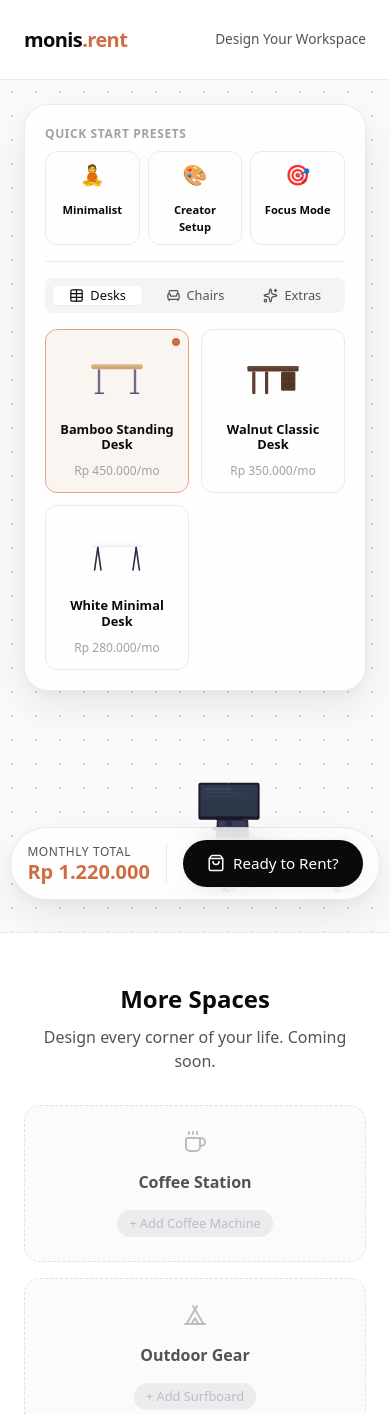
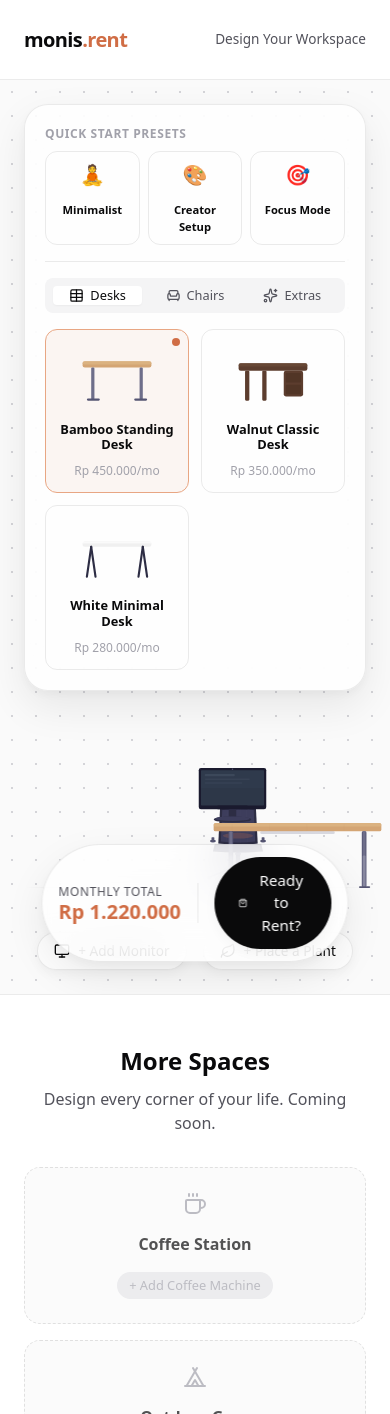
Before and after one commit to AriJaya07/desent-setup, a Next.js app: page / in a window 390 px wide. Shown: the top 1414 px of the page. Built offline with nearby package versions, Linux system fonts and the light colour scheme.

Commit message:
fix: robust CSS grid layout, fix responsive breaks, fix image aspect ratio warnings, fix scene positioning

```diff
--- a/app/globals.css
+++ b/app/globals.css
@@ -107,10 +107,11 @@ body {
   background-image: radial-gradient(var(--color-slate-300) 1px, transparent 1px);
   background-size: 24px 24px;
   overflow: hidden;
-  display: flex;
-  flex-direction: column;
-  align-items: center;
+  display: grid;
+  grid-template-columns: 340px 1fr 180px;
+  gap: var(--space-6);
   padding: var(--space-6);
+  align-items: start;
 }
 
 .scene-container {
@@ -144,24 +145,20 @@ body {
 }
 
 .panel-left {
-  position: absolute;
-  left: var(--space-6);
-  top: var(--space-6);
-  width: 340px;
+  position: relative;
+  width: 100%;
   max-height: calc(100vh - 120px);
   overflow-y: auto;
   z-index: 30;
 }
 
 .panel-right-actions {
-  position: absolute;
-  right: var(--space-6);
-  top: 50%;
-  transform: translateY(-50%);
+  position: relative;
   display: flex;
   flex-direction: column;
   gap: var(--space-4);
   z-index: 30;
+  margin-top: var(--space-16);
 }
 
 /* ─── Option card (Sleek Redesign) ──────────────────────── */
@@ -324,15 +321,24 @@ body {
 }
 
 /* ─── Responsive Grid ──────────────────────────────────── */
-@media (max-width: 1024px) {
-  .panel-left {
-    position: relative;
-    width: 100%;
-    left: 0;
-    top: 0;
-    margin-bottom: var(--space-6);
+@media (max-width: 1100px) {
+  .immersive-stage {
+    grid-template-columns: 340px 1fr;
   }
   .panel-right-actions {
-    display: none; /* Can move to bottom or inline */
+    grid-column: 1 / -1;
+    flex-direction: row;
+    justify-content: center;
+    margin-top: 0;
   }
 }
+
+@media (max-width: 800px) {
+  .immersive-stage {
+    grid-template-columns: 1fr;
+  }
+  .panel-left {
+    max-height: none;
+    overflow-y: visible;
+  }
+}
--- a/components/ConfiguratorApp.tsx
+++ b/components/ConfiguratorApp.tsx
@@ -111,12 +111,13 @@ export default function ConfiguratorApp() {
 
           {/* Bottom Floating CTA */}
           <motion.div
-            initial={{ opacity: 0, y: 20 }}
-            animate={{ opacity: 1, y: 0 }}
+            initial={{ opacity: 0, y: 20, x: '-50%' }}
+            animate={{ opacity: 1, y: 0, x: '-50%' }}
             transition={{ duration: 0.4, delay: 0.3 }}
             style={{
               position: 'absolute',
               bottom: 'var(--space-8)',
+              left: '50%',
               display: 'flex',
               flexDirection: 'column',
               alignItems: 'center',
--- a/components/checkout/CheckoutPanel.tsx
+++ b/components/checkout/CheckoutPanel.tsx
@@ -102,19 +102,18 @@ export default function CheckoutPanel() {
                     <div style={{ display: 'flex', alignItems: 'center', gap: 'var(--space-3)' }}>
                       <div
                         style={{
+                          position: 'relative',
                           width: 40,
                           height: 36,
-                          display: 'flex',
-                          alignItems: 'center',
-                          justifyContent: 'center',
+                          flexShrink: 0
                         }}
                       >
                         <Image
                           src={product.thumbnail}
                           alt={product.name}
-                          width={40}
-                          height={36}
-                          style={{ width: 'auto', height: 'auto', maxWidth: 40, maxHeight: 36 }}
+                          fill
+                          style={{ objectFit: 'contain' }}
+                          sizes="40px"
                         />
                       </div>
                       <div>
--- a/components/picker/OptionCard.tsx
+++ b/components/picker/OptionCard.tsx
@@ -43,20 +43,18 @@ export default function OptionCard({
       )}
       <div
         style={{
+          position: 'relative',
           width: '100%',
           height: 64,
-          display: 'flex',
-          alignItems: 'center',
-          justifyContent: 'center',
           marginBottom: 'var(--space-2)'
         }}
       >
         <Image
           src={thumbnail}
           alt={name}
-          width={64}
-          height={52}
-          style={{ width: 'auto', height: 'auto', maxWidth: 64, maxHeight: 52 }}
+          fill
+          style={{ objectFit: 'contain' }}
+          sizes="64px"
         />
       </div>
       <span
--- a/components/scene/Scene.tsx
+++ b/components/scene/Scene.tsx
@@ -30,7 +30,7 @@ export default function Scene() {
       <div
         style={{
           position: 'absolute',
-          bottom: '8%',
+          bottom: '10%',
           left: '0%',
           right: '0%',
           height: '1px',
@@ -43,11 +43,11 @@ export default function Scene() {
       <div
         style={{
           position: 'absolute',
-          bottom: '6%',
+          bottom: '8%',
           left: '50%',
           transform: 'translateX(-50%)',
-          width: '60%',
-          height: '12px',
+          width: '70%',
+          height: '16px',
           background: 'radial-gradient(ellipse, rgba(0,0,0,0.06) 0%, transparent 70%)',
           borderRadius: '50%',
         }}
@@ -59,7 +59,7 @@ export default function Scene() {
           <motion.div
             key={chair.id}
             className="scene-layer"
-            style={{ bottom: '8%', zIndex: 5, width: '22%' }}
+            style={{ bottom: '9%', zIndex: 5, width: '25%' }}
             {...fadeScale}
             transition={itemTransition}
           >
@@ -81,7 +81,7 @@ export default function Scene() {
           <motion.div
             key={desk.id}
             className="scene-layer"
-            style={{ bottom: '8%', zIndex: 10, width: '50%' }}
+            style={{ bottom: '10%', zIndex: 10, width: '60%' }}
             {...fadeScale}
             transition={itemTransition}
           >
@@ -104,10 +104,10 @@ export default function Scene() {
             key="monitor-1"
             className="scene-layer"
             style={{
-              bottom: '38%',
+              bottom: '43%',
               zIndex: 15,
-              width: '20%',
-              marginLeft: state.monitorCount === 2 ? '-10%' : '0',
+              width: '22%',
+              marginLeft: state.monitorCount === 2 ? '-11%' : '0',
             }}
             initial={{ opacity: 0, y: 20, scale: 0.85 }}
             animate={{ opacity: 1, y: 0, scale: 1 }}
@@ -120,6 +120,7 @@ export default function Scene() {
               width={200}
               height={160}
               style={{ width: '100%', height: 'auto' }}
+              priority
             />
           </motion.div>
         )}
@@ -131,10 +132,10 @@ export default function Scene() {
             key="monitor-2"
             className="scene-layer"
             style={{
-              bottom: '38%',
+              bottom: '43%',
               zIndex: 14,
-              width: '20%',
-              marginLeft: '10%',
+              width: '22%',
+              marginLeft: '11%',
             }}
             initial={{ opacity: 0, y: 20, scale: 0.85 }}
             animate={{ opacity: 1, y: 0, scale: 1 }}
@@ -147,6 +148,7 @@ export default function Scene() {
               width={200}
               height={160}
               style={{ width: '100%', height: 'auto' }}
+              priority
             />
           </motion.div>
         )}
@@ -159,10 +161,10 @@ export default function Scene() {
             key="lamp"
             className="scene-layer"
             style={{
-              bottom: '33%',
+              bottom: '36%',
               zIndex: 16,
-              width: '10%',
-              marginLeft: '22%',
+              width: '12%',
+              marginLeft: '24%',
             }}
             initial={{ opacity: 0, scale: 0.7, y: 10 }}
             animate={{ opacity: 1, scale: 1, y: 0 }}
@@ -175,6 +177,7 @@ export default function Scene() {
               width={100}
               height={180}
               style={{ width: '100%', height: 'auto' }}
+              priority
             />
           </motion.div>
         )}
@@ -187,9 +190,9 @@ export default function Scene() {
             key="plant"
             className="scene-layer"
             style={{
-              bottom: '8%',
+              bottom: '10%',
               zIndex: 20,
-              width: '12%',
+              width: '14%',
               marginLeft: '34%',
             }}
             initial={{ opacity: 0, scale: 0.7, y: 15 }}
@@ -203,6 +206,7 @@ export default function Scene() {
               width={120}
               height={180}
               style={{ width: '100%', height: 'auto' }}
+              priority
             />
           </motion.div>
         )}
```
